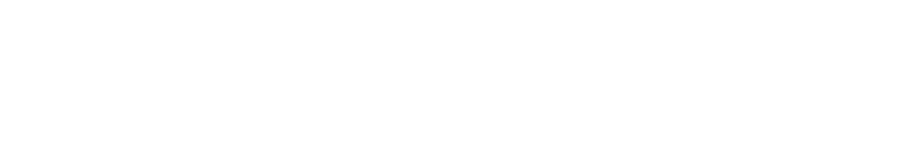
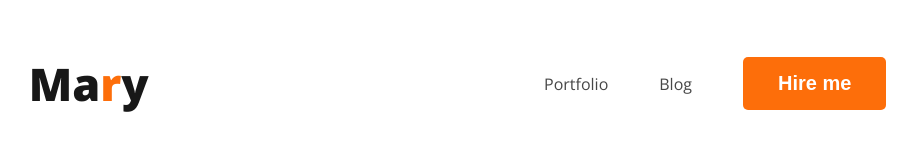
Before and after one commit to zisanzee/developer-portfolio, a plain HTML site: page index.html in a window 1280 px wide. Shown: the whole page, without its empty margins (157-1074 px from the left). Drawn offline with nearby package versions, Linux system fonts and the light colour scheme.

Commit message:
nav bar style

```diff
--- a/index.html
+++ b/index.html
@@ -1,17 +1,35 @@
 <!DOCTYPE html>
 <html lang="en">
+
 <head>
   <meta charset="UTF-8">
   <meta http-equiv="X-UA-Compatible" content="IE=edge">
   <meta name="viewport" content="width=device-width, initial-scale=1.0">
   <title>Portfolio - Towhid Hossain</title>
+  <link rel="stylesheet" href="styles/portfolio.css">
+  <link rel="preconnect" href="https://fonts.googleapis.com">
+  <link rel="preconnect" href="https://fonts.gstatic.com" crossorigin>
+  <link href="https://fonts.googleapis.com/css2?family=Open+Sans:wght@400;700;800&display=swap" rel="stylesheet">
 </head>
+
 <body>
   <header>
+    <nav>
+      <h3 class="nav-title">Ma<span class="text-primary">r</span>y</h3>
+      <ul>
 
+        <li> <a href="">Portfolio</a></li>
+        <li><a href="">Blog</a></li>
+        <li><button class="btn-primary">Hire me</button></li>
+      </ul>
+    </nav>
   </header>
   <main>
 
   </main>
+  <footer>
+
+  </footer>
 </body>
+
 </html>
--- /dev/null
+++ b/styles/portfolio.css
@@ -0,0 +1,48 @@
+body {
+  font-family: 'Open Sans', sans-serif;
+}
+
+nav {
+  display: flex;
+  justify-content: space-around;
+  align-items: center;
+
+}
+
+.text-primary {
+  color: #FD6E0A;
+}
+
+.btn-primary {
+  border-radius: 5px;
+  background: #FD6E0A;
+  border: none;
+  color: white;
+  font-size: 20px;
+  font-weight: 700;
+  padding: 15px 35px;
+}
+
+.nav-title {
+  color: #181818;
+
+  font-size: 45px;
+  font-style: normal;
+  font-weight: 800;
+  line-height: normal;
+}
+
+nav>ul {
+  display: flex;
+  align-items: center;
+}
+
+nav li {
+  list-style: none;
+  margin-right: 51px;
+}
+
+nav a {
+  text-decoration: none;
+  color: #474747;
+}
```
